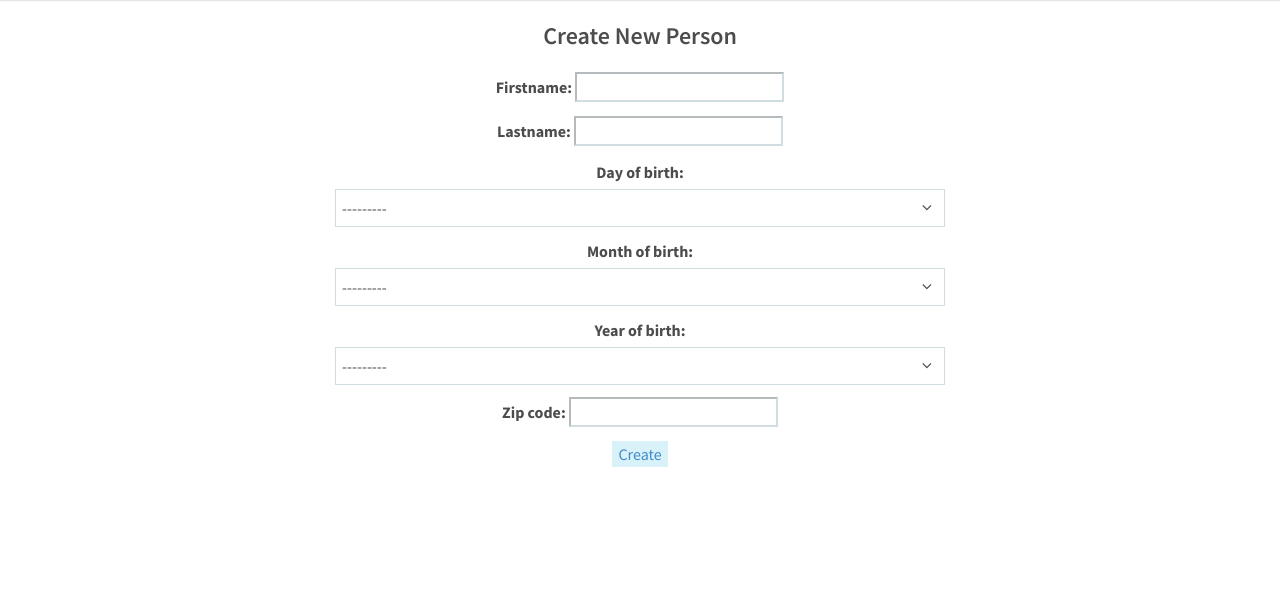
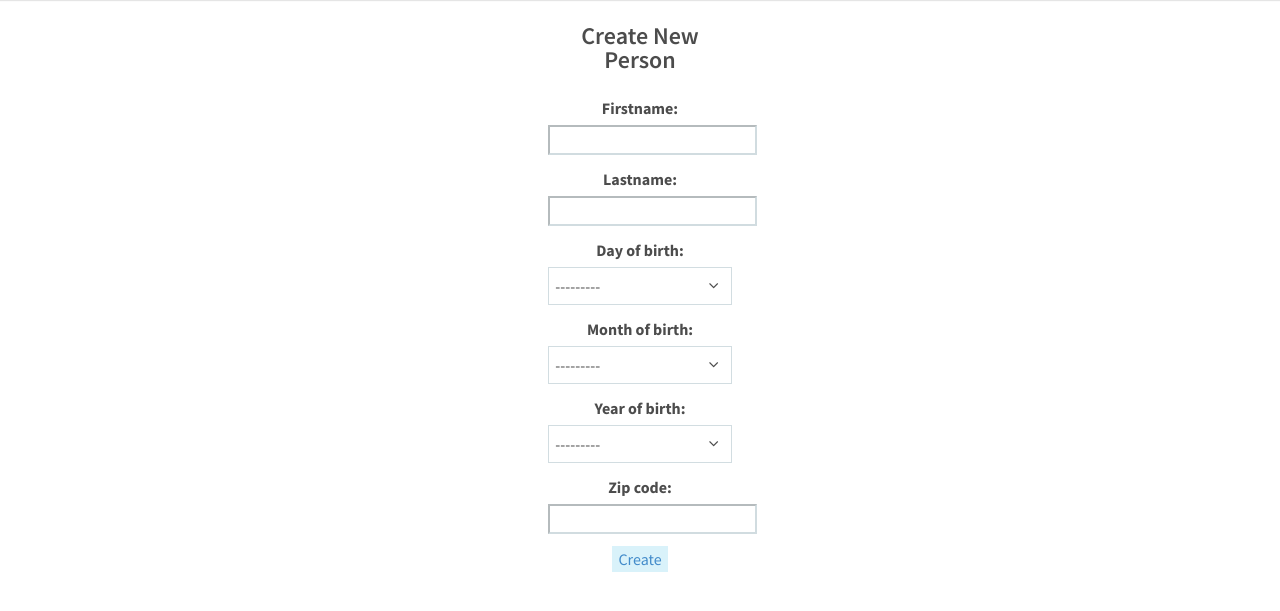
Before and after one commit to AimeeHendrycks/person_list, a Django app: page /person_create/ in a window 1280 px wide. Shown: the part 90-701 px from the top of the page. Run offline with Django 3.2, Linux system fonts and the light colour scheme; some libraries are stand-ins or nearby versions.

Commit message:
changed create view

```diff
--- a/main/templates/person_create.html
+++ b/main/templates/person_create.html
@@ -1,7 +1,7 @@
 {%extends 'base.html'%}
 {%block body%}
 <br>
-<div style='text-align:center' class='col-xs-6 col-xs-offset-3'>
+<div style='text-align:center' class='col-xs-6 col-xs-offset-3 col-sm-4 col-sm-offset-4 col-lg-2 col-lg-offset-5'>
 <h2>Create New Person</h2>
 <br>
 <form action='' method='POST'>
```
